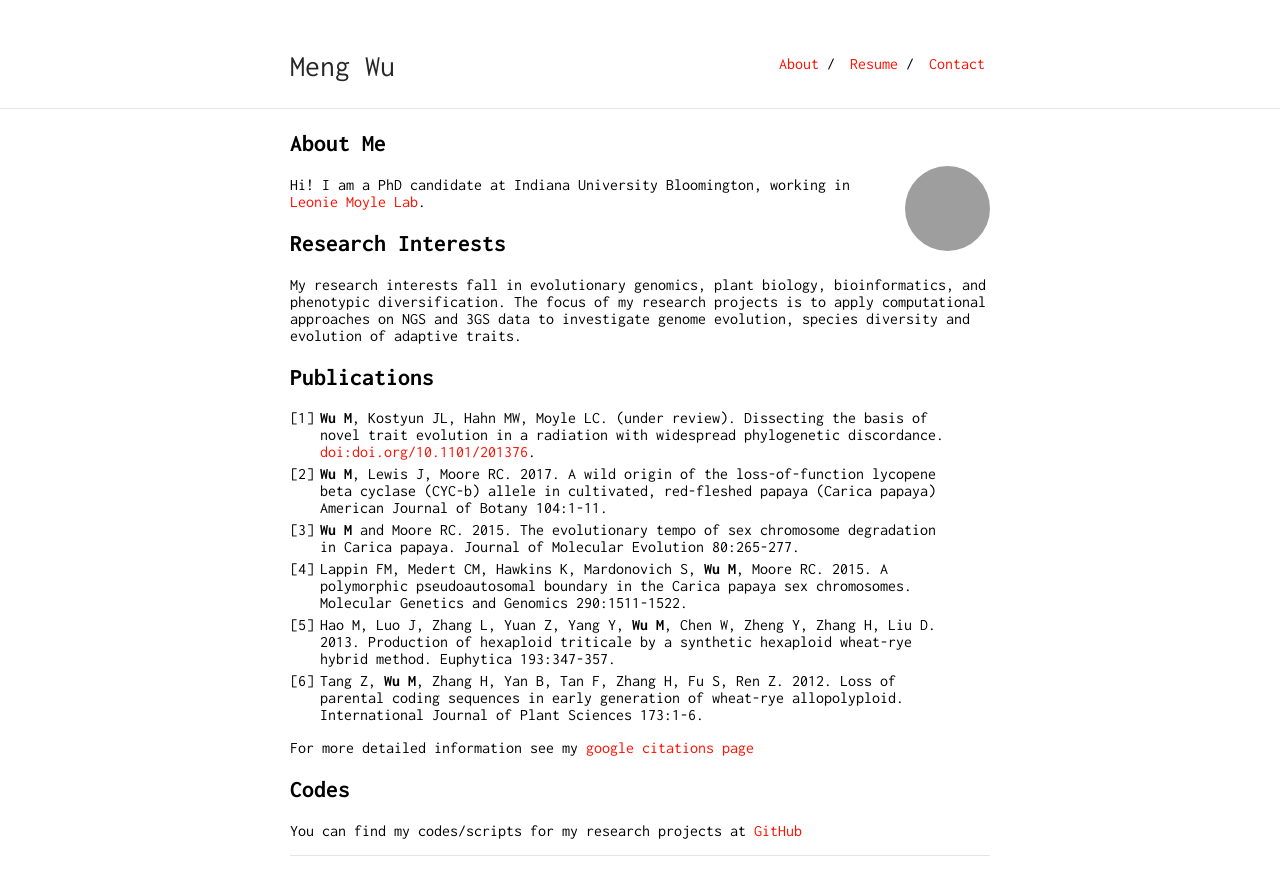
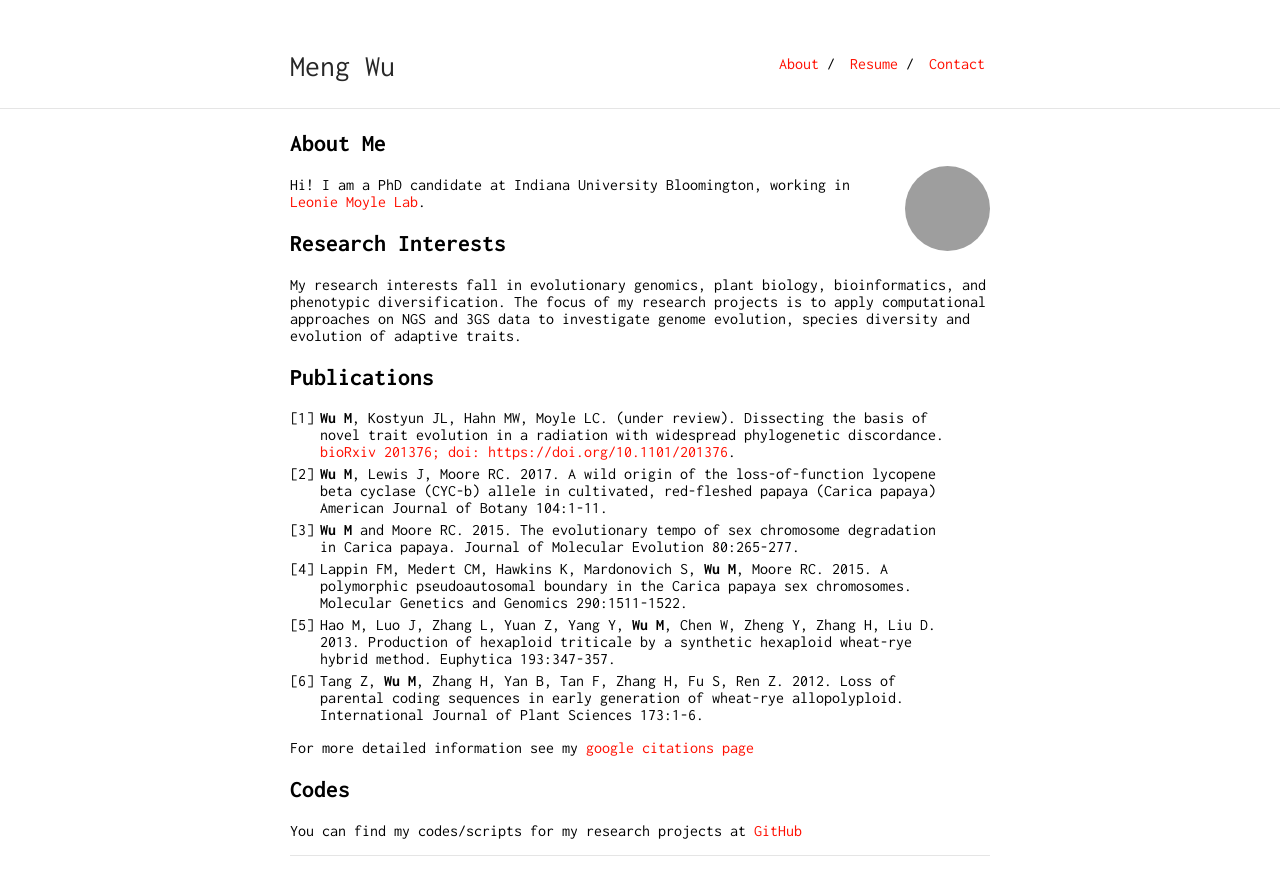
Before and after one commit to wum5/wum5.github.io, a Jekyll site: the page built from index.md, in a window 1280 px wide. Shown: the top 895 px of the page. Built offline with Jekyll 4.4.1, drawn with Linux system fonts in a browser that asks for light colours; our own code applies the rules of GitHub Pages for plain Markdown files; grey boxes are pictures that could not be loaded.

Commit message:
Update index.md

```diff
--- a/index.md
+++ b/index.md
@@ -15,7 +15,7 @@
 
 
 ## Publications
-1. **Wu M**, Kostyun JL, Hahn MW, Moyle LC. (under review). Dissecting the basis of novel trait evolution in a radiation with widespread phylogenetic discordance. [doi:doi.org/10.1101/201376](https://doi.org/10.1101/201376).
+1. **Wu M**, Kostyun JL, Hahn MW, Moyle LC. (under review). Dissecting the basis of novel trait evolution in a radiation with widespread phylogenetic discordance. [bioRxiv 201376; doi: https://doi.org/10.1101/201376](https://doi.org/10.1101/201376).
 2. **Wu M**, Lewis J, Moore RC. 2017. A wild origin of the loss-of-function lycopene beta cyclase (CYC-b) allele in cultivated, red-fleshed papaya (Carica papaya) American Journal of Botany 104:1-11.
 3. **Wu M** and Moore RC. 2015. The evolutionary tempo of sex chromosome degradation in Carica papaya. Journal of Molecular Evolution 80:265-277.
 4. Lappin FM, Medert CM, Hawkins K, Mardonovich S, **Wu M**, Moore RC. 2015. A polymorphic pseudoautosomal boundary in the Carica papaya sex chromosomes. Molecular Genetics and Genomics 290:1511-1522.
```
